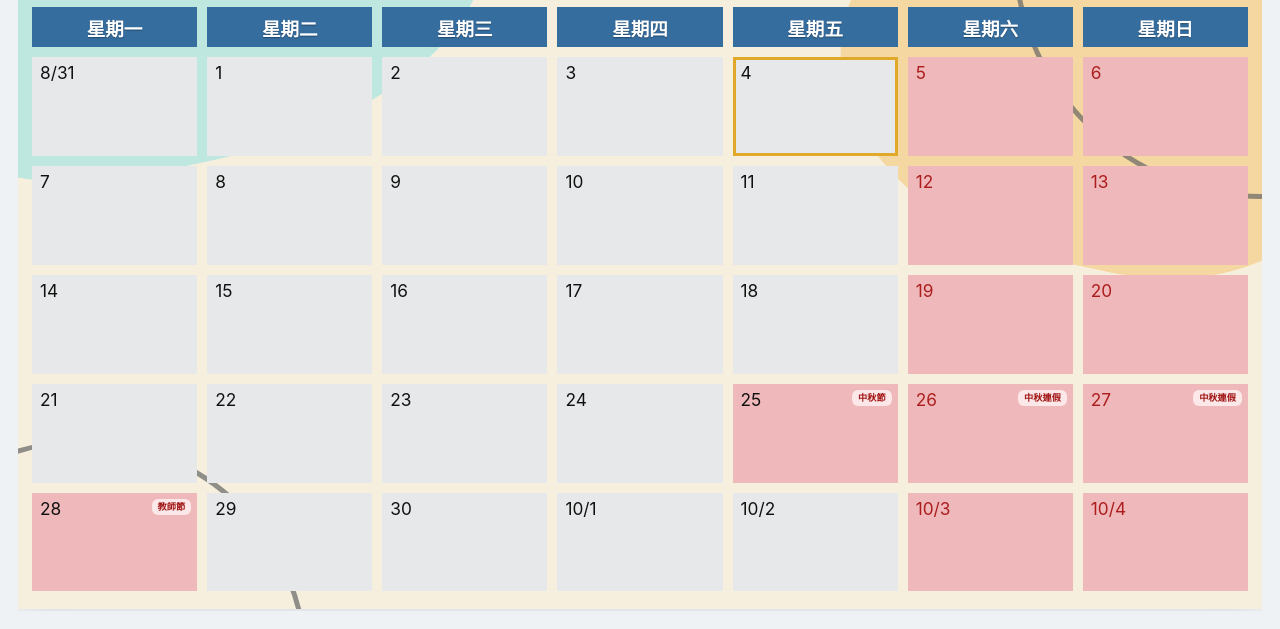
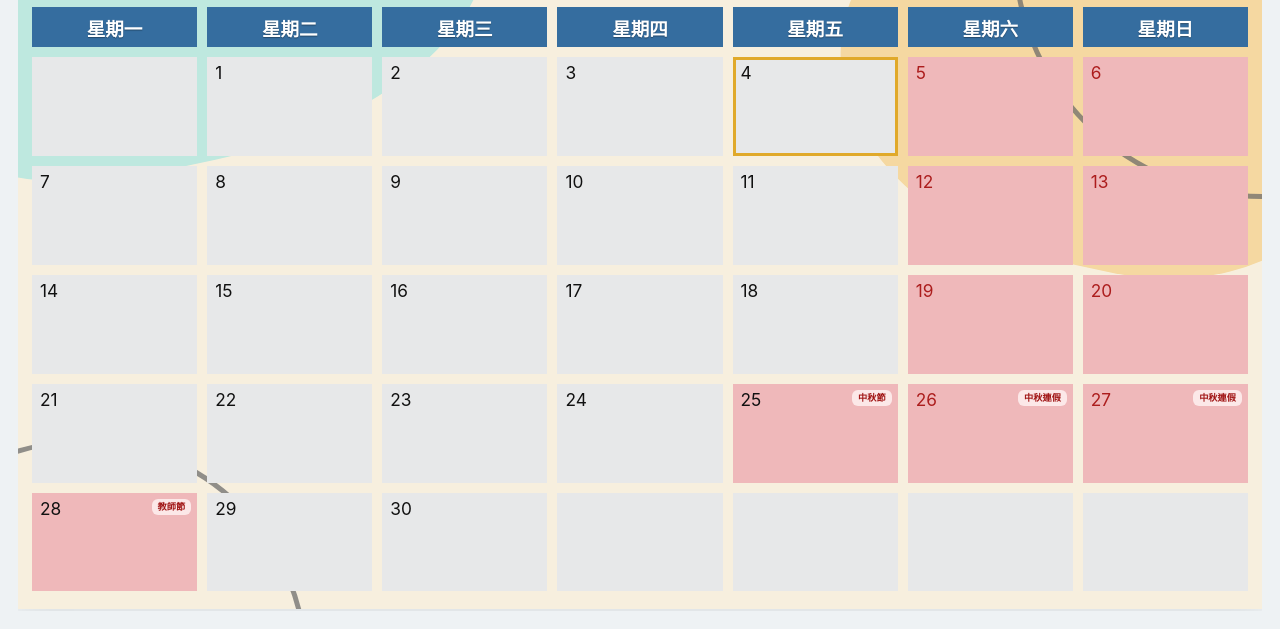
Before and after one commit to newdjleaf-svg/featera-calendar, a website: page FEATERA_calendar_Railway_mobile_iOS_Android/public/index.html in a window 1280 px wide. Shown: the part 235-864 px from the top of the page. Drawn offline with nearby package versions, Linux system fonts and the light colour scheme.

Commit message:
Add files via upload

```diff
--- a/FEATERA_calendar_Railway_mobile_iOS_Android/public/app.js
+++ b/FEATERA_calendar_Railway_mobile_iOS_Android/public/app.js
@@ -153,7 +153,7 @@ function saveCountryTitle(title){
 }
 
 function clearCountryTitle(){
-  clearCountryTitle();
+  localStorage.removeItem(titleKeyForCountry(state.country));
 }
 function updateAutoTitle(){if(state.customTitle)return;state.title=`${countryNames[state.country]}${state.date.getFullYear()}年${state.date.getMonth()+1}月行事曆`}
 function getDayMeta(dt){const year=Number(dt.slice(0,4));return HOLIDAY_DATA[state.country]?.[year]?.[dt]||null}
@@ -174,20 +174,51 @@ function dayHtml(dateObj,label){
 }
 
 function render(){
-  updateAutoTitle();calendarTitle.textContent=state.title;
-  const y=state.date.getFullYear(),m=state.date.getMonth(),first=new Date(y,m,1),mondayIndex=(first.getDay()+6)%7;
+  updateAutoTitle();
+  calendarTitle.textContent=state.title;
+
+  const y=state.date.getFullYear();
+  const m=state.date.getMonth();
+  const first=new Date(y,m,1);
+  const mondayIndex=(first.getDay()+6)%7;
   const gridStart=new Date(y,m,1-mondayIndex);
+
   let cells="";
-  // 固定 7 x 5 = 35 格。從包含當月1號的星期一開始連續顯示35天。
+
+  // 固定 7 x 5 = 35 格。
+  // 僅顯示「目前選擇月份」的日期。
+  // 月初之前及月底之後的跨月日期全部留白。
   for(let i=0;i<35;i++){
-    const d=new Date(gridStart);d.setDate(gridStart.getDate()+i);
-    const inCurrentMonth=d.getMonth()===m;
-    const label=inCurrentMonth?d.getDate():`${d.getMonth()+1}/${d.getDate()}`;
-    cells+=dayHtml(d,label);
+    const d=new Date(gridStart);
+    d.setDate(gridStart.getDate()+i);
+
+    const inCurrentMonth =
+      d.getFullYear()===y &&
+      d.getMonth()===m;
+
+    if(inCurrentMonth){
+      cells+=dayHtml(d,d.getDate());
+    }else{
+      cells+='<div class="day empty cross-month-empty" aria-hidden="true"></div>';
+    }
   }
+
   calendarGrid.innerHTML=cells;
-  document.querySelectorAll('.day[data-date]').forEach(el=>el.onclick=e=>{if(!e.target.closest('.event'))openEventModal(null,el.dataset.date)});
-  document.querySelectorAll('.event[data-id]').forEach(el=>el.onclick=e=>{e.stopPropagation();openEventModal(el.dataset.id)});
+
+  document.querySelectorAll('.day[data-date]').forEach(el=>{
+    el.onclick=e=>{
+      if(!e.target.closest('.event')){
+        openEventModal(null,el.dataset.date);
+      }
+    };
+  });
+
+  document.querySelectorAll('.event[data-id]').forEach(el=>{
+    el.onclick=e=>{
+      e.stopPropagation();
+      openEventModal(el.dataset.id);
+    };
+  });
 }
 
 function styleTextLine(line){
@@ -240,7 +271,7 @@ monthSelect.onchange=()=>{state.date.setMonth(Number(monthSelect.value));render(
 editTitleBtn.onclick=()=>{titleInput.value=state.title;titleModal.classList.remove('hidden')};
 function closeTitle(){titleModal.classList.add('hidden')}
 closeTitleModal.onclick=cancelTitleBtn.onclick=closeTitle;titleModal.onclick=e=>{if(e.target===titleModal)closeTitle()};
-titleForm.onsubmit=e=>{e.preventDefault();const t=titleInput.value.trim();if(!t)return;state.title=t;state.customTitle=true;localStorage.setItem(titleKeyForCountry(state.country),t);render();closeTitle()};
+titleForm.onsubmit=e=>{e.preventDefault();const t=titleInput.value.trim();if(!t)return;state.title=t;state.customTitle=true;saveCountryTitle(t);render();closeTitle()};
 
 function makeTextLineEditorRow(line={},index=0){
   const row=document.createElement("div");
--- a/FEATERA_calendar_Railway_mobile_iOS_Android/public/style.css
+++ b/FEATERA_calendar_Railway_mobile_iOS_Android/public/style.css
@@ -534,3 +534,10 @@ body.platform-android input,body.platform-android select,body.platform-android t
     width:100%;
   }
 }
+
+
+/* 跨月格：保留格子但不顯示任何日期、假日或行程 */
+.day.cross-month-empty{
+  background:#e7e8e9;
+  cursor:default;
+}
```
